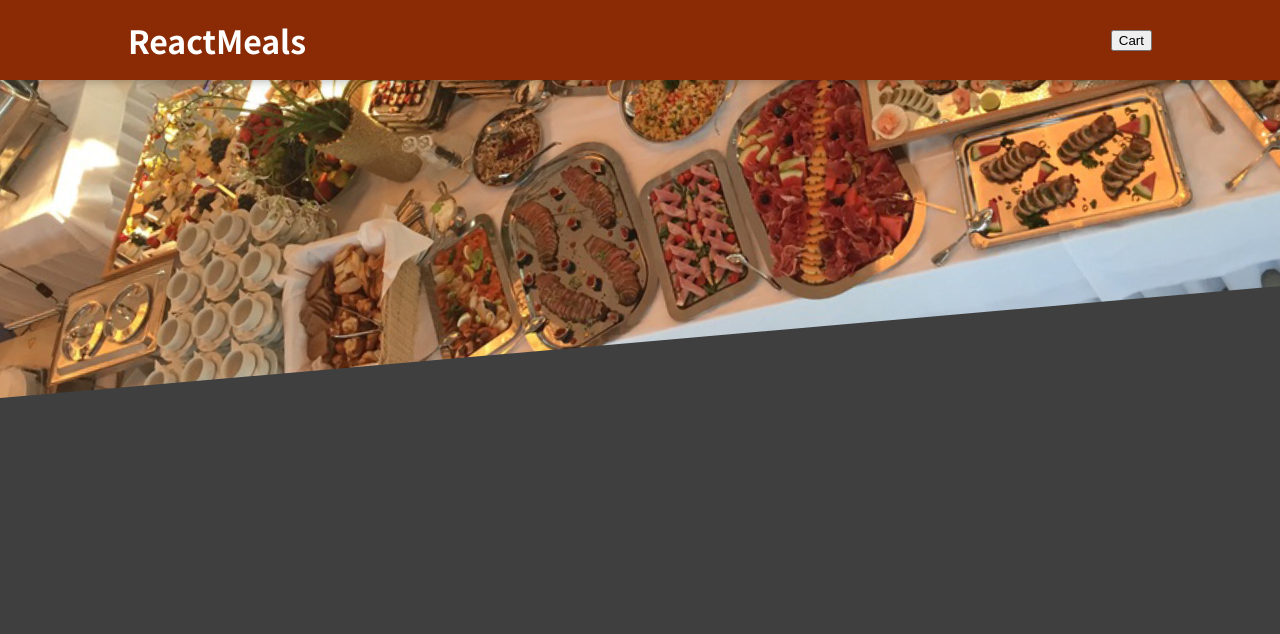
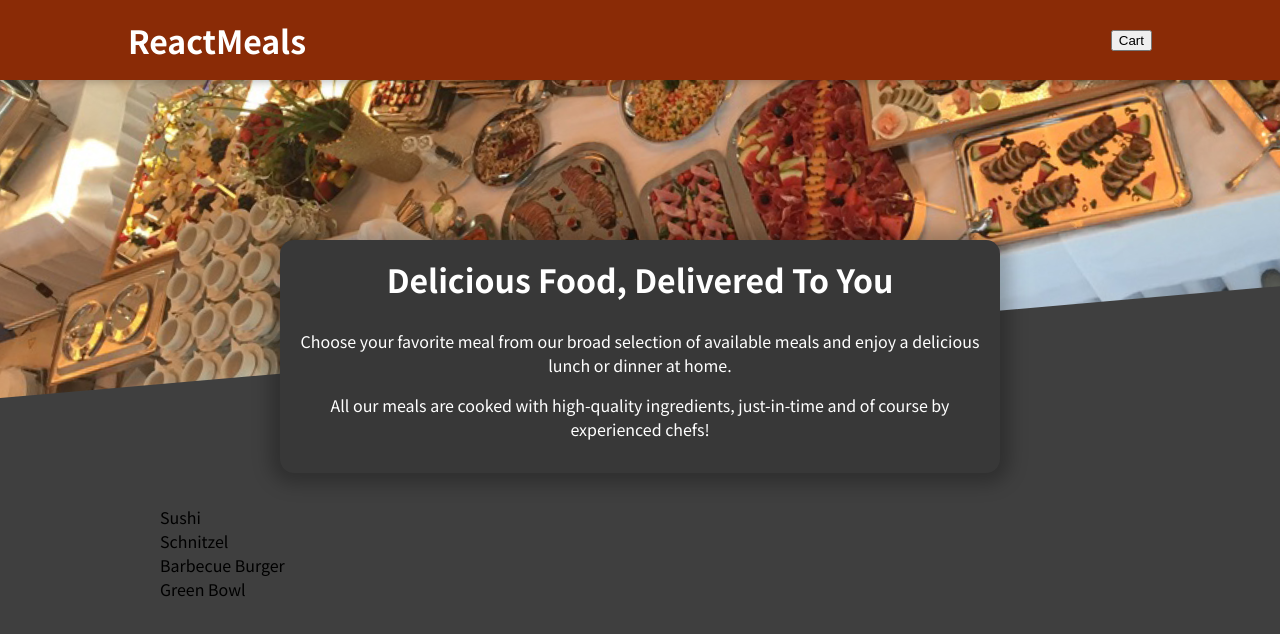
Before and after one commit to fearless-soul-1/RestaurantApp, a React (Create React App) app: page / in a window 1280 px wide. Shown: the top 634 px of the page. Built offline with nearby package versions, Linux system fonts and the light colour scheme.

Commit message:
update summary

```diff
--- a/src/App.js
+++ b/src/App.js
@@ -1,9 +1,13 @@
 import {Fragment} from 'react';
 import Header from './components/Layout/Header';
+import Meals from './components/Meals/Meals';
 function App() {
   return (
     <Fragment>
       <Header/>
+      <main>
+        <Meals/>
+      </main>
     </Fragment>
   );
 }
--- /dev/null
+++ b/src/components/Meals/AvailableMeals.js
@@ -0,0 +1,40 @@
+import classes from './AvailableMeals.module.css';
+
+const DUMMY_MEALS = [
+  {
+    id: 'm1',
+    name: 'Sushi',
+    description: 'Finest fish and veggies',
+    price: 22.99,
+  },
+  {
+    id: 'm2',
+    name: 'Schnitzel',
+    description: 'A german specialty!',
+    price: 16.5,
+  },
+  {
+    id: 'm3',
+    name: 'Barbecue Burger',
+    description: 'American, raw, meaty',
+    price: 12.99,
+  },
+  {
+    id: 'm4',
+    name: 'Green Bowl',
+    description: 'Healthy...and green...',
+    price: 18.99,
+  },
+];
+
+const AvailableMeals = () => {
+    const mealsList = DUMMY_MEALS.map(meal => <li>{meal.name}</li>)
+    return <section className={classes.meals}>
+        <ul>
+            {mealsList}
+        </ul>
+
+    </section>
+};
+
+export default AvailableMeals;
--- /dev/null
+++ b/src/components/Meals/AvailableMeals.module.css
@@ -0,0 +1,24 @@
+.meals {
+  max-width: 60rem;
+  width: 90%;
+  margin: 2rem auto;
+  animation: meals-appear 1s ease-out forwards;
+}
+
+.meals ul {
+  list-style: none;
+  margin: 0;
+  padding: 0;
+}
+
+@keyframes meals-appear {
+  from {
+    opacity: 0;
+    transform: translateY(3rem);
+  }
+
+  to {
+    opacity: 1;
+    transform: translateY(0);
+  }
+}
--- /dev/null
+++ b/src/components/Meals/Meals.js
@@ -0,0 +1,14 @@
+import { Fragment } from "react";
+import MealsSummary from "./MealsSummary";
+import AvailableMeals from "./AvailableMeals";
+
+const Meals = () =>{
+    return (
+        <Fragment>
+            <MealsSummary/>
+            <AvailableMeals/>
+        </Fragment>
+    )
+};
+
+export default Meals;
--- /dev/null
+++ b/src/components/Meals/MealsSummary.js
@@ -0,0 +1,20 @@
+import classes from './MealsSummary.module.css';
+const MealsSummary = () =>{
+    return (
+        <section className={classes.summary}>
+            <h2>Delicious Food, Delivered To You</h2>
+            <p>
+                Choose your favorite meal from our broad selection of available meals
+                and enjoy a delicious lunch or dinner at home.
+            </p>
+            <p>
+                All our meals are cooked with high-quality ingredients, just-in-time and
+                of course by experienced chefs!
+            </p>
+
+
+        </section>
+    )
+}
+
+export default MealsSummary;
--- /dev/null
+++ b/src/components/Meals/MealsSummary.module.css
@@ -0,0 +1,18 @@
+.summary {
+  text-align: center;
+  max-width: 45rem;
+  width: 90%;
+  margin: auto;
+  margin-top: -10rem;
+  position: relative;
+  background-color: #383838;
+  color: white;
+  border-radius: 14px;
+  padding: 1rem;
+  box-shadow: 0 1px 18px 10px rgba(0, 0, 0, 0.25);
+}
+
+.summary h2 {
+  font-size: 2rem;
+  margin-top: 0;
+}
```
